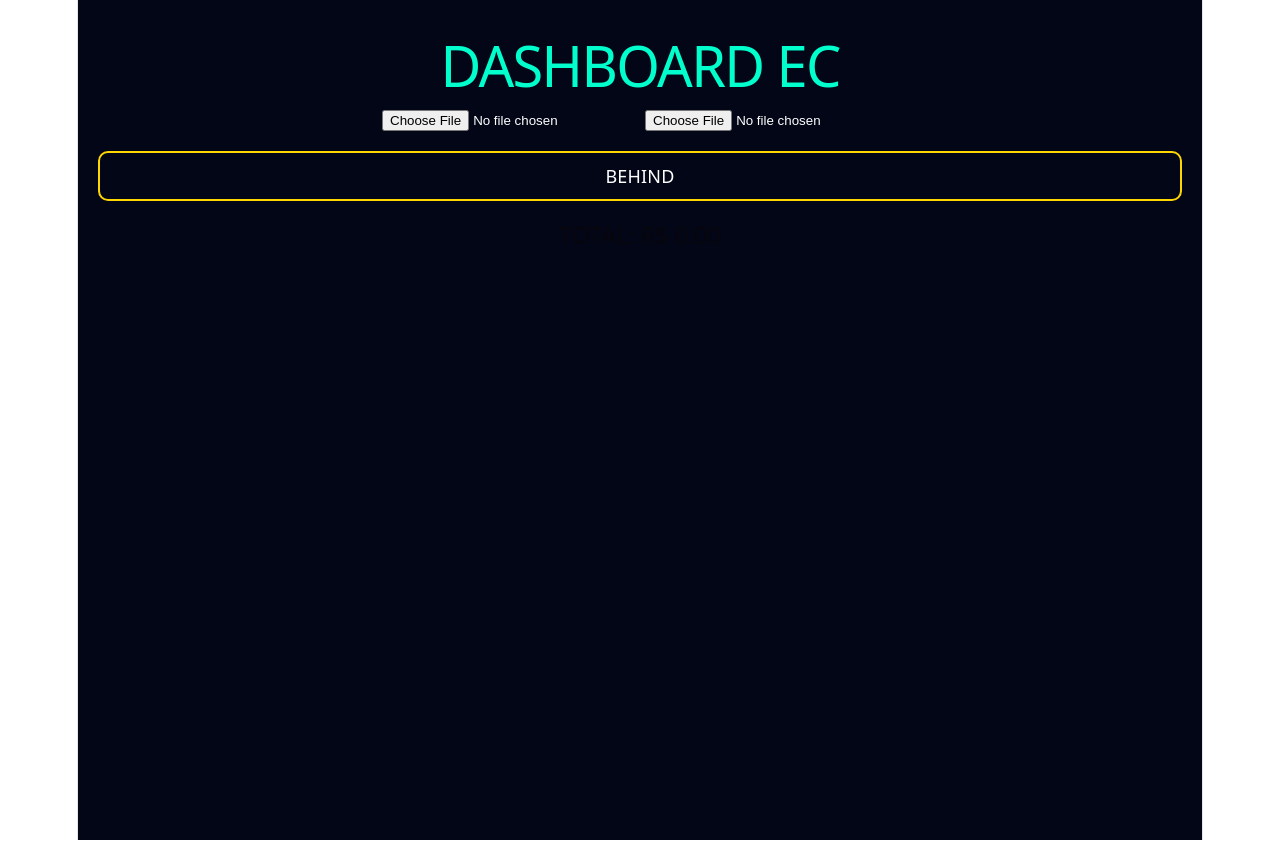
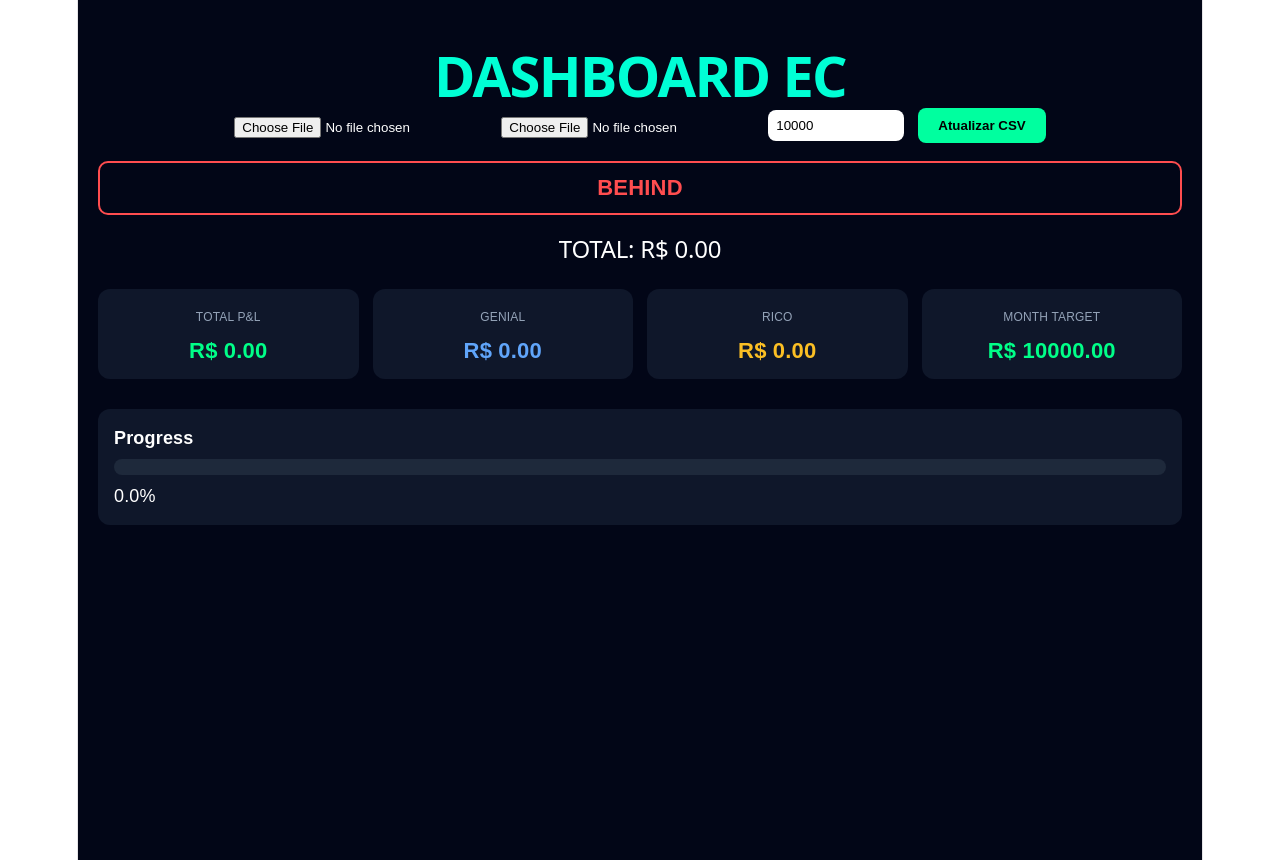
Before and after one commit to edercarvalhonovamutum-lgtm/dashboard-eder, a React (Vite) app: page / in a window 1280 px wide. Built offline with nearby package versions, Linux system fonts and the light colour scheme; no server answers; the database is empty.

Commit message:
botao atualizar csv firebase

```diff
--- a/src/App.jsx
+++ b/src/App.jsx
@@ -4,59 +4,145 @@ import {
   collection,
   doc,
   setDoc,
-  onSnapshot
+  onSnapshot,
+  getDocs,
 } from "firebase/firestore";
 
 export default function App() {
   const [dados, setDados] = useState([]);
   const [metaMensal, setMetaMensal] = useState(10000);
+  const [arquivoGenial, setArquivoGenial] = useState(null);
+  const [arquivoRico, setArquivoRico] = useState(null);
+  const [loading, setLoading] = useState(false);
+  const [mensagem, setMensagem] = useState("");
 
-  // 🔥 CARREGA EM TEMPO REAL
   useEffect(() => {
-    const unsub = onSnapshot(collection(db, "resultados"), (snap) => {
+    const unsub = onSnapshot(collection(db, "trades"), (snap) => {
       const lista = [];
-      snap.forEach((doc) => lista.push(doc.data()));
+      snap.forEach((docSnap) => {
+        lista.push(docSnap.data());
+      });
       setDados(lista);
     });
 
     return () => unsub();
   }, []);
 
-  // 🔥 IMPORTAR CSV
   async function importarCSV(file, corretora) {
+    if (!file) return;
+
     const text = await file.text();
-    const linhas = text.split("\n").slice(1);
+    const linhas = text.split(/\r?\n/).filter((linha) => linha.trim() !== "");
 
-    for (let l of linhas) {
-      const col = l.split(";");
-      const data = col[0];
+    const dadosImportados = [];
 
-      if (!data) continue;
+    for (let i = 1; i < linhas.length; i++) {
+      const col = linhas[i].split(";");
+      if (!col || col.length < 6) continue;
 
-      const valor = parseFloat(col[5]?.replace(",", ".")) || 0;
+      const data = String(col[0] || "").trim();
+      if (!data.includes("/")) continue;
 
-      const [dia, mes, ano] = data.split("/");
+      const valorTexto = String(col[5] || "0").trim();
+      const valor = parseFloat(valorTexto.replace(/\./g, "").replace(",", ".")) || 0;
+
+      const partes = data.split("/");
+      if (partes.length !== 3) continue;
+
+      const dia = partes[0].padStart(2, "0");
+      const mes = partes[1].padStart(2, "0");
+      const ano = partes[2];
 
       const dateKey = `${ano}-${mes}-${dia}`;
 
-      const ref = doc(db, "resultados", dateKey);
-
-      await setDoc(ref, {
+      dadosImportados.push({
         dateKey,
-        shortDate: data,
+        shortDate: `${dia}/${mes}/${ano}`,
         monthKey: `${ano}-${mes}`,
         genial: corretora === "Genial" ? valor : 0,
         rico: corretora === "Rico" ? valor : 0,
-        updatedAt: Date.now()
-      }, { merge: true });
+        updatedAt: Date.now(),
+      });
     }
 
-    alert("Salvo no Firebase 🚀");
+    for (const item of dadosImportados) {
+      const ref = doc(db, "trades", item.dateKey);
+
+      const snap = await getDocs(collection(db, "trades"));
+      let atual = null;
+
+      snap.forEach((docSnap) => {
+        if (docSnap.id === item.dateKey) {
+          atual = docSnap.data();
+        }
+      });
+
+      await setDoc(
+        ref,
+        {
+          dateKey: item.dateKey,
+          shortDate: item.shortDate,
+          monthKey: item.monthKey,
+          genial:
+            item.genial !== 0
+              ? item.genial
+              : Number(atual?.genial || 0),
+          rico:
+            item.rico !== 0
+              ? item.rico
+              : Number(atual?.rico || 0),
+          updatedAt: Date.now(),
+        },
+        { merge: true }
+      );
+    }
   }
 
-  const total = dados.reduce((a, b) => a + (b.genial || 0) + (b.rico || 0), 0);
+  async function handleUpload() {
+    if (!arquivoGenial && !arquivoRico) {
+      setMensagem("Escolha pelo menos um arquivo.");
+      return;
+    }
 
-  const progresso = (total / metaMensal) * 100;
+    try {
+      setLoading(true);
+      setMensagem("Enviando para o Firebase...");
+
+      if (arquivoGenial) {
+        await importarCSV(arquivoGenial, "Genial");
+      }
+
+      if (arquivoRico) {
+        await importarCSV(arquivoRico, "Rico");
+      }
+
+      setMensagem("Salvo no Firebase 🚀");
+      alert("Salvo no Firebase 🚀");
+    } catch (error) {
+      console.error(error);
+      setMensagem("Erro ao salvar no Firebase.");
+      alert("Erro ao salvar no Firebase.");
+    } finally {
+      setLoading(false);
+    }
+  }
+
+  const total = dados.reduce(
+    (acc, item) => acc + Number(item.genial || 0) + Number(item.rico || 0),
+    0
+  );
+
+  const totalGenial = dados.reduce(
+    (acc, item) => acc + Number(item.genial || 0),
+    0
+  );
+
+  const totalRico = dados.reduce(
+    (acc, item) => acc + Number(item.rico || 0),
+    0
+  );
+
+  const progresso = metaMensal > 0 ? (total / metaMensal) * 100 : 0;
 
   const status =
     progresso >= 100
@@ -65,43 +151,197 @@ export default function App() {
       ? "ON TRACK"
       : "BEHIND";
 
+  const corStatus =
+    progresso >= 100
+      ? "#00ff88"
+      : progresso >= 70
+      ? "#FFD700"
+      : "#ff4d4f";
+
   return (
-    <div style={{ background: "#020617", minHeight: "100vh", color: "white", padding: 20 }}>
-
-      <h1 style={{ textAlign: "center", color: "#00ffcc" }}>
+    <div
+      style={{
+        background: "#020617",
+        minHeight: "100vh",
+        color: "white",
+        padding: "30px 20px",
+        fontFamily: "Arial, sans-serif",
+      }}
+    >
+      <div
+        style={{
+          maxWidth: "1100px",
+          margin: "0 auto",
+          textAlign: "center",
+        }}
+      >
+        <h1
+          style={{
+            color: "#00ffd5",
+            fontSize: "56px",
+            marginBottom: "20px",
+            fontWeight: "800",
+          }}
+        >
           DASHBOARD EC
         </h1>
 
-      {/* IMPORTAR CSV */}
-      <div style={{ display: "flex", gap: 10, justifyContent: "center" }}>
-
+        <div
+          style={{
+            display: "flex",
+            gap: "14px",
+            justifyContent: "center",
+            alignItems: "center",
+            flexWrap: "wrap",
+            marginBottom: "18px",
+          }}
+        >
+          <div>
             <input
               type="file"
-          onChange={(e) => importarCSV(e.target.files[0], "Genial")}
-        />
-
-        <input
-          type="file"
-          onChange={(e) => importarCSV(e.target.files[0], "Rico")}
+              accept=".csv"
+              onChange={(e) => setArquivoGenial(e.target.files?.[0] || null)}
+              style={{ color: "white" }}
             />
           </div>
 
-      {/* STATUS */}
-      <div style={{
-        border: "2px solid gold",
-        marginTop: 20,
-        padding: 10,
+          <div>
+            <input
+              type="file"
+              accept=".csv"
+              onChange={(e) => setArquivoRico(e.target.files?.[0] || null)}
+              style={{ color: "white" }}
+            />
+          </div>
+
+          <div>
+            <input
+              type="number"
+              value={metaMensal}
+              onChange={(e) => setMetaMensal(Number(e.target.value) || 0)}
+              style={{
+                padding: "8px",
+                borderRadius: "8px",
+                border: "none",
+                width: "120px",
+              }}
+            />
+          </div>
+
+          <button
+            onClick={handleUpload}
+            disabled={loading}
+            style={{
+              background: "#00ff9f",
+              color: "#000",
+              padding: "10px 20px",
+              borderRadius: "8px",
+              border: "none",
+              cursor: "pointer",
+              fontWeight: "700",
+            }}
+          >
+            {loading ? "Enviando..." : "Atualizar CSV"}
+          </button>
+        </div>
+
+        <div
+          style={{
+            border: `2px solid ${corStatus}`,
+            marginTop: 10,
+            marginBottom: 20,
+            padding: 12,
             textAlign: "center",
-        borderRadius: 10
-      }}>
+            borderRadius: 10,
+            color: corStatus,
+            fontWeight: "700",
+            fontSize: "22px",
+          }}
+        >
           {status}
         </div>
 
-      {/* TOTAL */}
-      <h2 style={{ textAlign: "center", marginTop: 20 }}>
+        {!!mensagem && (
+          <div
+            style={{
+              marginBottom: 20,
+              color: "#cbd5e1",
+              fontSize: "16px",
+            }}
+          >
+            {mensagem}
+          </div>
+        )}
+
+        <h2 style={{ marginTop: 10, color: "#ffffff" }}>
           TOTAL: R$ {total.toFixed(2)}
         </h2>
 
+        <div
+          style={{
+            marginTop: 25,
+            display: "grid",
+            gridTemplateColumns: "repeat(auto-fit, minmax(180px, 1fr))",
+            gap: "14px",
+          }}
+        >
+          <Card titulo="TOTAL P&L" valor={total} cor="#00ff88" />
+          <Card titulo="GENIAL" valor={totalGenial} cor="#60a5fa" />
+          <Card titulo="RICO" valor={totalRico} cor="#fbbf24" />
+          <Card titulo="MONTH TARGET" valor={metaMensal} cor="#00ff88" />
+        </div>
+
+        <div
+          style={{
+            marginTop: 30,
+            background: "#0f172a",
+            borderRadius: 12,
+            padding: 16,
+            textAlign: "left",
+          }}
+        >
+          <div style={{ marginBottom: 8, fontWeight: "700" }}>Progress</div>
+          <div
+            style={{
+              width: "100%",
+              height: 16,
+              background: "#1e293b",
+              borderRadius: 999,
+              overflow: "hidden",
+            }}
+          >
+            <div
+              style={{
+                width: `${Math.min(progresso, 100)}%`,
+                height: "100%",
+                background: "#00ff88",
+                borderRadius: 999,
+              }}
+            />
+          </div>
+          <div style={{ marginTop: 8 }}>{progresso.toFixed(1)}%</div>
+        </div>
+      </div>
     </div>
   );
 }
+
+function Card({ titulo, valor, cor }) {
+  return (
+    <div
+      style={{
+        background: "#0f172a",
+        padding: 15,
+        borderRadius: 12,
+        textAlign: "center",
+      }}
+    >
+      <div style={{ fontSize: 12, color: "#94a3b8", marginBottom: 8 }}>
+        {titulo}
+      </div>
+      <div style={{ fontSize: 22, color: cor, fontWeight: "800" }}>
+        R$ {Number(valor || 0).toFixed(2)}
+      </div>
+    </div>
+  );
+}
```
Lines whose indentation alone changed are shown as unchanged.
